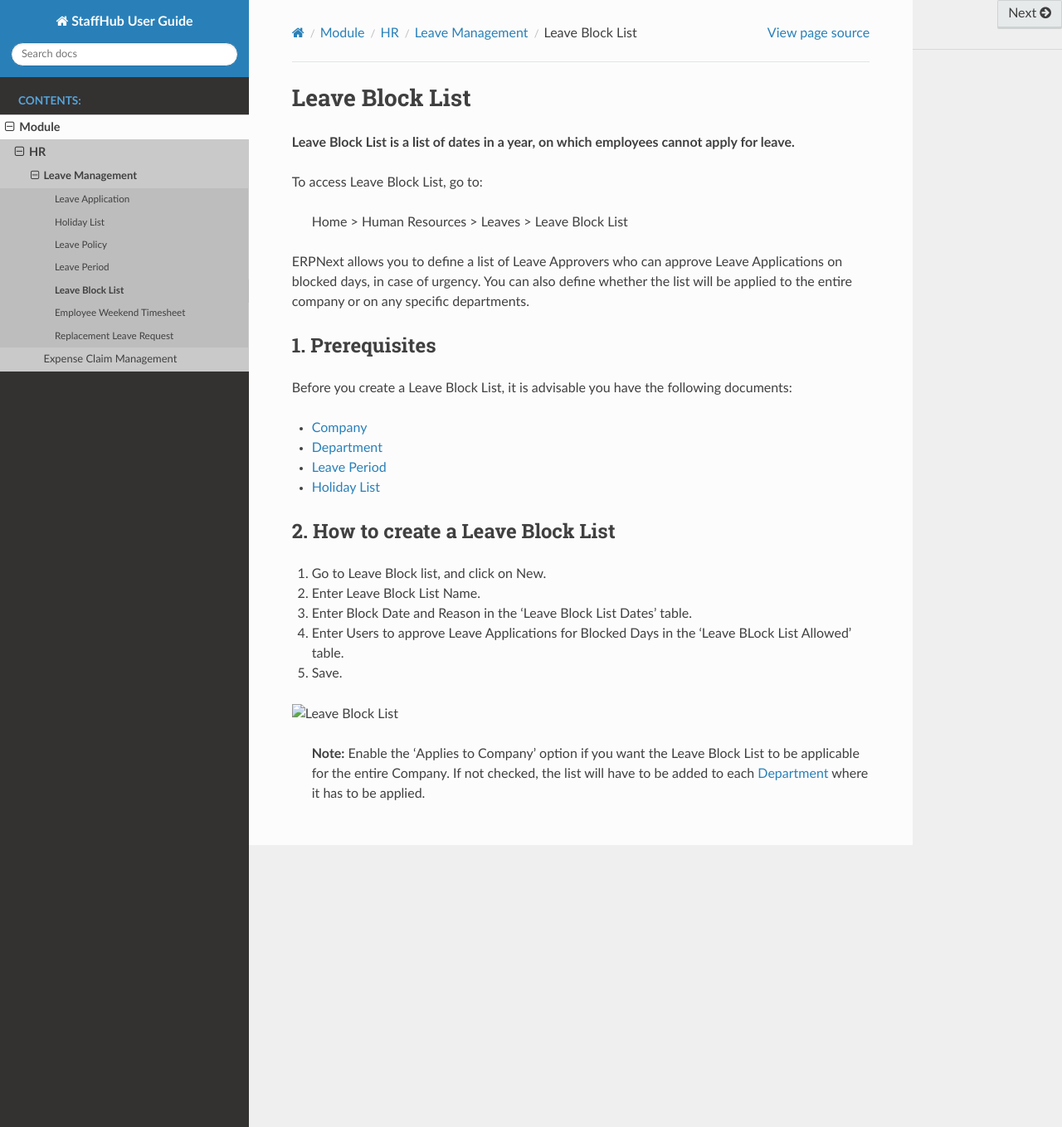
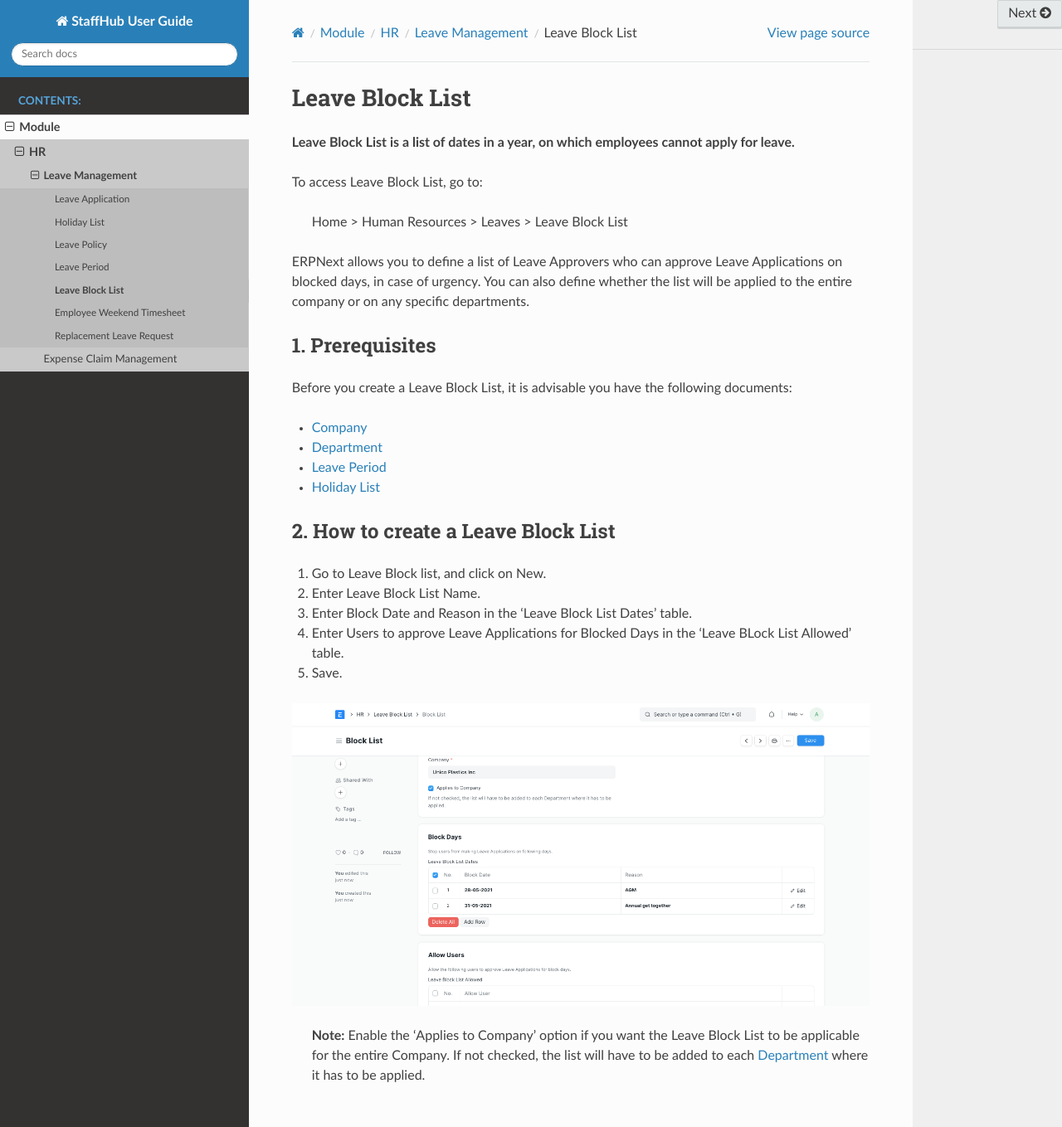
Before and after one commit to arvindder/staffhub-user-guide, a Sphinx documentation site: the page built from docs/module/hr/leave_management/leave-block-list.md, in a window 1280 px wide and 1359 px high. Shown: the whole window at 83% size. Built offline with Sphinx 7.4.7 and the Read the Docs theme 3.1.0, drawn with Linux system fonts in a browser that asks for light colours.

Commit message:
bug fixes

```diff
--- a/docs/module/hr/leave_management/leave-block-list.md
+++ b/docs/module/hr/leave_management/leave-block-list.md
@@ -33,6 +33,6 @@ Before you create a Leave Block List, it is advisable you have the following doc
 
 5.  Save.
 
-![Leave Block List](_script/leave-block-list.png)
+![Leave Block List](_static/leave-block-list.png)
 
 > **Note:** Enable the 'Applies to Company' option if you want the Leave Block List to be applicable for the entire Company. If not checked, the list will have to be added to each [Department]() where it has to be applied.
```
